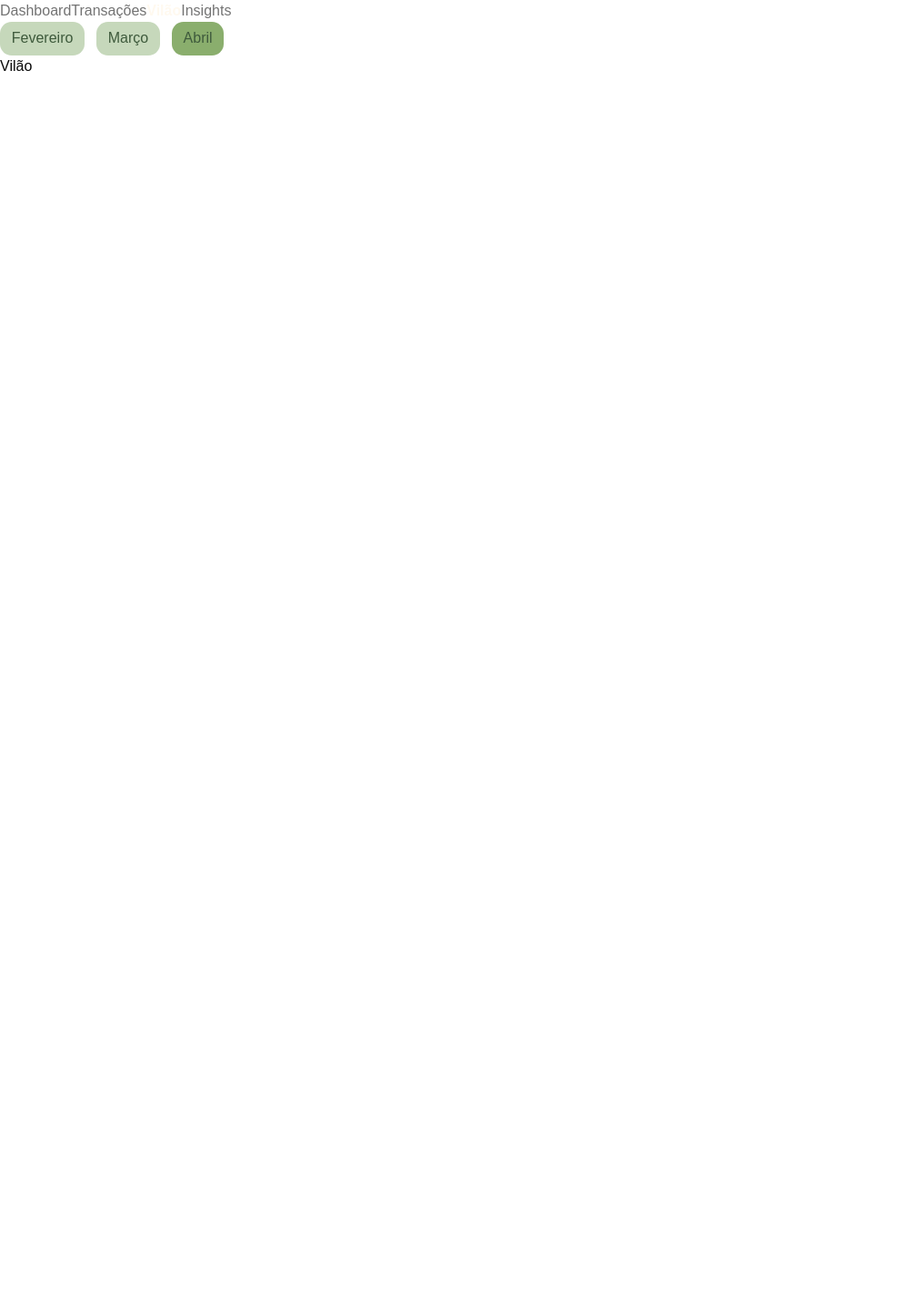
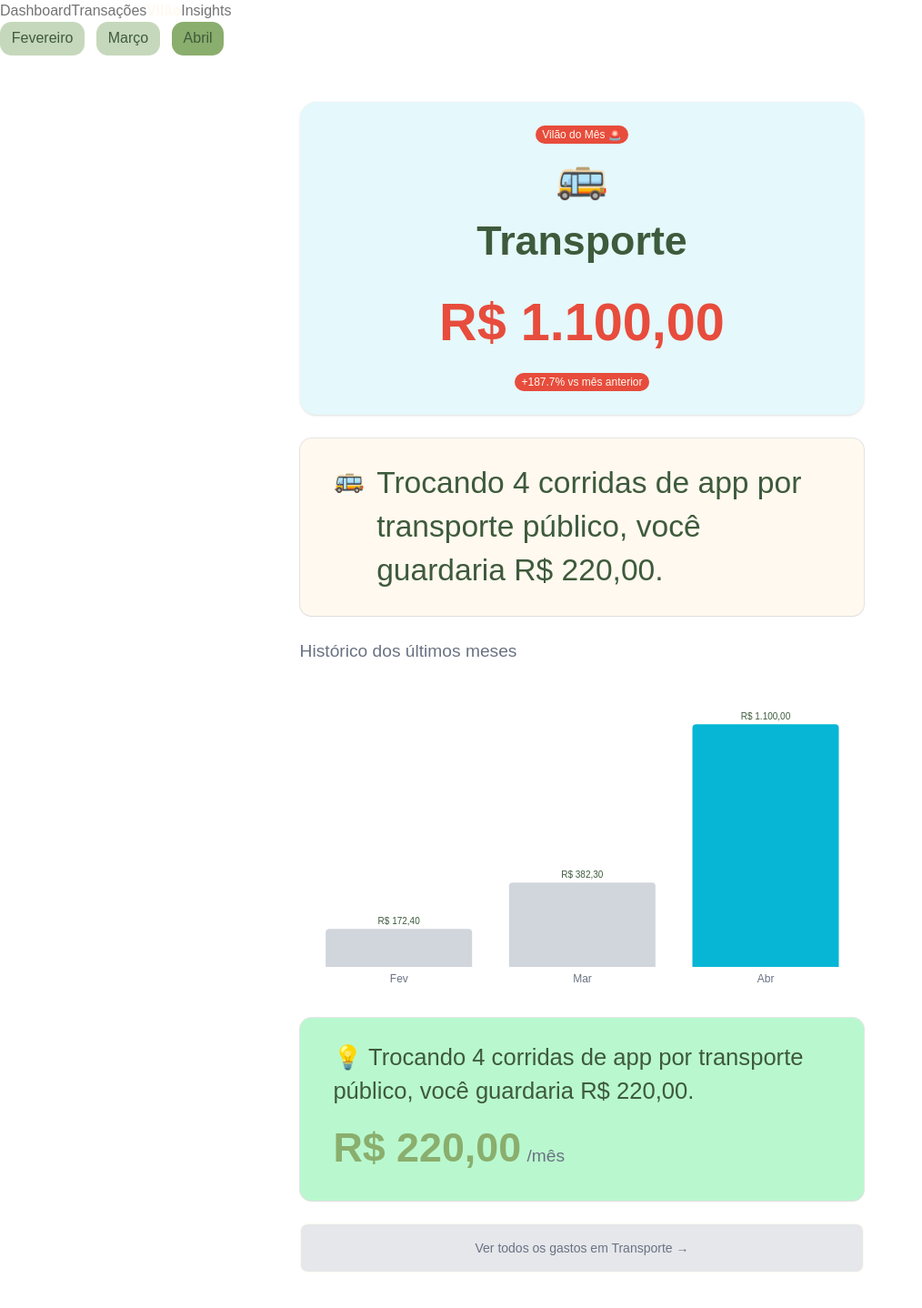
Before and after one commit to isabellimocci/consumer-insight-hackathon-2026, a React (Vite) app: page /vilao in a window 1280 px wide. Shown: the top 1438 px of the page at 91% size, without its empty margins (0-1014 px from the left). Before the commit the page ends 800 px from the top, so only its background shows below. Built offline with nearby package versions, Linux system fonts and the light colour scheme.

Commit message:
feat: Tela 3 Vilão do Mês

```diff
--- /dev/null
+++ b/src/components/EconomyRecommendationCard.tsx
@@ -0,0 +1,28 @@
+import { Card } from '@components/Card'
+import { formatCurrency } from '@utils/formatters'
+
+import type { EconomyRecommendation } from '../types'
+
+interface EconomyRecommendationCardProps {
+  recommendation: EconomyRecommendation
+}
+
+export function EconomyRecommendationCard({ recommendation }: EconomyRecommendationCardProps) {
+  return (
+    <Card variant="highlight" ariaLabel="Recomendação de economia">
+      <div className="flex flex-col gap-[var(--spacing-sm)]" aria-live="polite">
+        <p className="text-[length:var(--font-size-base)] text-[var(--color-text)]">
+          💡 {recommendation.copy}
+        </p>
+        <p className="flex items-baseline gap-[var(--spacing-xs)]">
+          <span className="text-[length:var(--font-size-xl)] font-bold text-[var(--color-success)]">
+            {formatCurrency(recommendation.savingsAmount)}
+          </span>
+          <span className="text-[length:var(--font-size-sm)] text-[var(--color-inactive-text)]">
+            /mês
+          </span>
+        </p>
+      </div>
+    </Card>
+  )
+}
--- /dev/null
+++ b/src/components/VilaoHeroCard.tsx
@@ -0,0 +1,39 @@
+import { Badge } from '@components/Badge'
+import { NEW_CATEGORY_SENTINEL } from '@utils/aggregations'
+import { CATEGORY_COLORS, CATEGORY_ICONS } from '@utils/categoryMaps'
+import { formatCurrency } from '@utils/formatters'
+
+import type { VilaoResult } from '../types'
+
+interface VilaoHeroCardProps {
+  vilao: VilaoResult
+}
+
+export function VilaoHeroCard({ vilao }: VilaoHeroCardProps) {
+  const bgColor = CATEGORY_COLORS[vilao.category] + '1A'
+  const isNew = vilao.growthPercent === NEW_CATEGORY_SENTINEL
+  const growthLabel = isNew
+    ? 'Nova categoria'
+    : `${vilao.growthPercent > 0 ? '+' : ''}${vilao.growthPercent}% vs mês anterior`
+  const growthColor = isNew ? 'neutral' : vilao.growthPercent > 0 ? 'danger' : 'success'
+
+  return (
+    <div
+      className="flex flex-col items-center gap-[var(--spacing-sm)] rounded-2xl p-[var(--spacing-md)] shadow-sm"
+      style={{ backgroundColor: bgColor }}
+      aria-label={`Vilão do mês: ${vilao.category}`}
+    >
+      <Badge label="Vilão do Mês 🚨" color="danger" />
+      <span aria-hidden="true" style={{ fontSize: 48, lineHeight: 1 }}>
+        {CATEGORY_ICONS[vilao.category]}
+      </span>
+      <p className="text-[length:var(--font-size-xl)] font-bold text-[var(--color-text)]">
+        {vilao.category}
+      </p>
+      <p className="text-[length:var(--font-size-2xl)] font-bold text-[var(--color-danger)]">
+        {formatCurrency(vilao.currentTotal)}
+      </p>
+      <Badge label={growthLabel} color={growthColor} />
+    </div>
+  )
+}
--- /dev/null
+++ b/src/components/VilaoHistoryChart.tsx
@@ -0,0 +1,82 @@
+import type { ChartConfig } from '@components/ui/chart'
+import { ChartContainer } from '@components/ui/chart'
+import { CATEGORY_COLORS } from '@utils/categoryMaps'
+import { formatCurrency } from '@utils/formatters'
+import { Bar, BarChart, Cell, LabelList, XAxis, YAxis } from 'recharts'
+
+import type { Category } from '../types'
+
+const MONTH_ABBR: Record<string, string> = {
+  '01': 'Jan',
+  '02': 'Fev',
+  '03': 'Mar',
+  '04': 'Abr',
+  '05': 'Mai',
+  '06': 'Jun',
+  '07': 'Jul',
+  '08': 'Ago',
+  '09': 'Set',
+  '10': 'Out',
+  '11': 'Nov',
+  '12': 'Dez',
+}
+
+interface MonthTotal {
+  month: string
+  total: number
+}
+
+interface VilaoHistoryChartProps {
+  category: Category
+  monthlyTotals: MonthTotal[]
+  selectedMonth: string
+}
+
+export function VilaoHistoryChart({
+  category,
+  monthlyTotals,
+  selectedMonth,
+}: VilaoHistoryChartProps) {
+  const categoryColor = CATEGORY_COLORS[category]
+
+  const chartConfig = {
+    total: { label: 'Gasto', color: categoryColor },
+  } satisfies ChartConfig
+
+  const data = monthlyTotals.map(({ month, total }) => ({
+    month,
+    total,
+    label: MONTH_ABBR[month.split('-')[1]] ?? month,
+    fill: month === selectedMonth ? categoryColor : 'var(--color-inactive-bg-dark)',
+  }))
+
+  return (
+    <div>
+      <p className="mb-[var(--spacing-sm)] text-[length:var(--font-size-sm)] text-[var(--color-inactive-text)]">
+        Histórico dos últimos meses
+      </p>
+      <ChartContainer config={chartConfig} className="min-h-[200px] w-full">
+        <BarChart data={data} margin={{ top: 28, right: 8, left: 8, bottom: 0 }}>
+          <XAxis
+            dataKey="label"
+            axisLine={false}
+            tickLine={false}
+            tick={{ fontSize: 12, fill: 'var(--color-inactive-text)' }}
+          />
+          <YAxis hide />
+          <Bar dataKey="total" radius={[4, 4, 0, 0]}>
+            {data.map((entry) => (
+              <Cell key={entry.month} fill={entry.fill} />
+            ))}
+            <LabelList
+              dataKey="total"
+              position="top"
+              formatter={(v: unknown) => (typeof v === 'number' ? formatCurrency(v) : String(v))}
+              style={{ fontSize: 10, fill: 'var(--color-text)' }}
+            />
+          </Bar>
+        </BarChart>
+      </ChartContainer>
+    </div>
+  )
+}
--- /dev/null
+++ b/src/components/VilaoNarrativeCopy.tsx
@@ -0,0 +1,22 @@
+import { Card } from '@components/Card'
+import { CATEGORY_ICONS } from '@utils/categoryMaps'
+
+import type { Category } from '../types'
+
+interface VilaoNarrativeCopyProps {
+  copy: string
+  category: Category
+}
+
+export function VilaoNarrativeCopy({ copy, category }: VilaoNarrativeCopyProps) {
+  return (
+    <Card ariaLabel="Análise do vilão do mês">
+      <div className="flex items-start gap-[var(--spacing-sm)]" aria-live="polite">
+        <span aria-hidden="true" style={{ fontSize: 28, lineHeight: 1.4, flexShrink: 0 }}>
+          {CATEGORY_ICONS[category]}
+        </span>
+        <p className="text-[length:var(--font-size-lg)] text-[var(--color-text)]">{copy}</p>
+      </div>
+    </Card>
+  )
+}
--- a/src/pages/VilaoPage.tsx
+++ b/src/pages/VilaoPage.tsx
@@ -1,3 +1,91 @@
+import { Button } from '@components/Button'
+import { EconomyRecommendationCard } from '@components/EconomyRecommendationCard'
+import { VilaoHeroCard } from '@components/VilaoHeroCard'
+import { VilaoHistoryChart } from '@components/VilaoHistoryChart'
+import { VilaoNarrativeCopy } from '@components/VilaoNarrativeCopy'
+import { useMonth } from '@contexts/useMonth'
+import { getAvailableMonths, getTransactionsByMonth } from '@services/transactionService'
+import { getTotalByCategory } from '@utils/aggregations'
+import { getEconomyRecommendation, getVilaoDoMes } from '@utils/insights'
+import { ROUTES } from '@utils/routes'
+import { useMemo } from 'react'
+import { useNavigate } from 'react-router-dom'
+
 export default function VilaoPage() {
-  return <h1>Vilão</h1>
+  const { selectedMonth } = useMonth()
+  const navigate = useNavigate()
+
+  const availableMonths = useMemo(() => getAvailableMonths(), [])
+
+  const previousMonth = useMemo(() => {
+    const idx = availableMonths.indexOf(selectedMonth)
+    return idx > 0 ? availableMonths[idx - 1] : null
+  }, [selectedMonth, availableMonths])
+
+  const currentTxs = useMemo(() => getTransactionsByMonth(selectedMonth), [selectedMonth])
+  const previousTxs = useMemo(
+    () => (previousMonth ? getTransactionsByMonth(previousMonth) : []),
+    [previousMonth],
+  )
+
+  const vilaoResult = useMemo(
+    () => getVilaoDoMes(currentTxs, previousTxs),
+    [currentTxs, previousTxs],
+  )
+
+  const economyRec = useMemo(
+    () => (vilaoResult ? getEconomyRecommendation(vilaoResult) : null),
+    [vilaoResult],
+  )
+
+  const monthlyTotals = useMemo(() => {
+    if (!vilaoResult) return []
+    const idx = availableMonths.indexOf(selectedMonth)
+    const slice = availableMonths.slice(Math.max(0, idx - 2), idx + 1)
+    return slice.map((month) => {
+      const txs = getTransactionsByMonth(month)
+      const totals = getTotalByCategory(txs)
+      const found = totals.find((t) => t.category === vilaoResult.category)
+      return { month, total: found?.total ?? 0 }
+    })
+  }, [availableMonths, selectedMonth, vilaoResult])
+
+  if (!vilaoResult || !economyRec) {
+    return (
+      <div
+        className="mx-auto flex max-w-2xl flex-col items-center gap-[var(--spacing-md)] px-[var(--spacing-md)] py-[var(--spacing-lg)]"
+        aria-live="polite"
+      >
+        <p className="text-[length:var(--font-size-lg)] text-[var(--color-inactive-text)]">
+          Nenhum dado disponível para este mês.
+        </p>
+      </div>
+    )
+  }
+
+  return (
+    <div
+      className="mx-auto flex max-w-2xl flex-col gap-[var(--spacing-md)] px-[var(--spacing-md)] py-[var(--spacing-lg)]"
+      aria-live="polite"
+    >
+      <VilaoHeroCard vilao={vilaoResult} />
+      <VilaoNarrativeCopy copy={economyRec.copy} category={vilaoResult.category} />
+      <VilaoHistoryChart
+        category={vilaoResult.category}
+        monthlyTotals={monthlyTotals}
+        selectedMonth={selectedMonth}
+      />
+      <EconomyRecommendationCard recommendation={economyRec} />
+      <Button
+        variant="ghost"
+        label={`Ver todos os gastos em ${vilaoResult.category} →`}
+        onClick={() => {
+          void navigate(
+            `${ROUTES.TRANSACOES}?categoria=${encodeURIComponent(vilaoResult.category)}`,
+          )
+        }}
+        ariaLabel={`Ver todas as transações de ${vilaoResult.category}`}
+      />
+    </div>
+  )
 }
```
